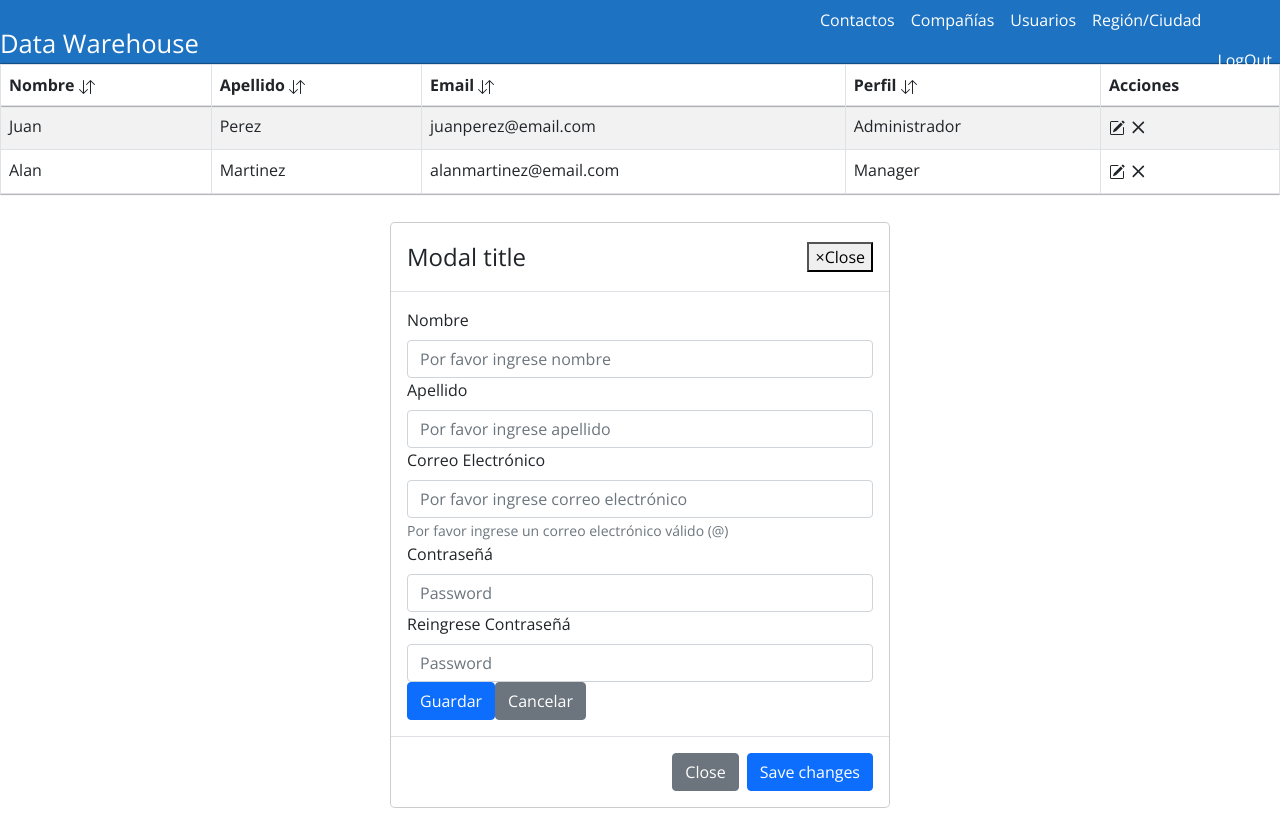
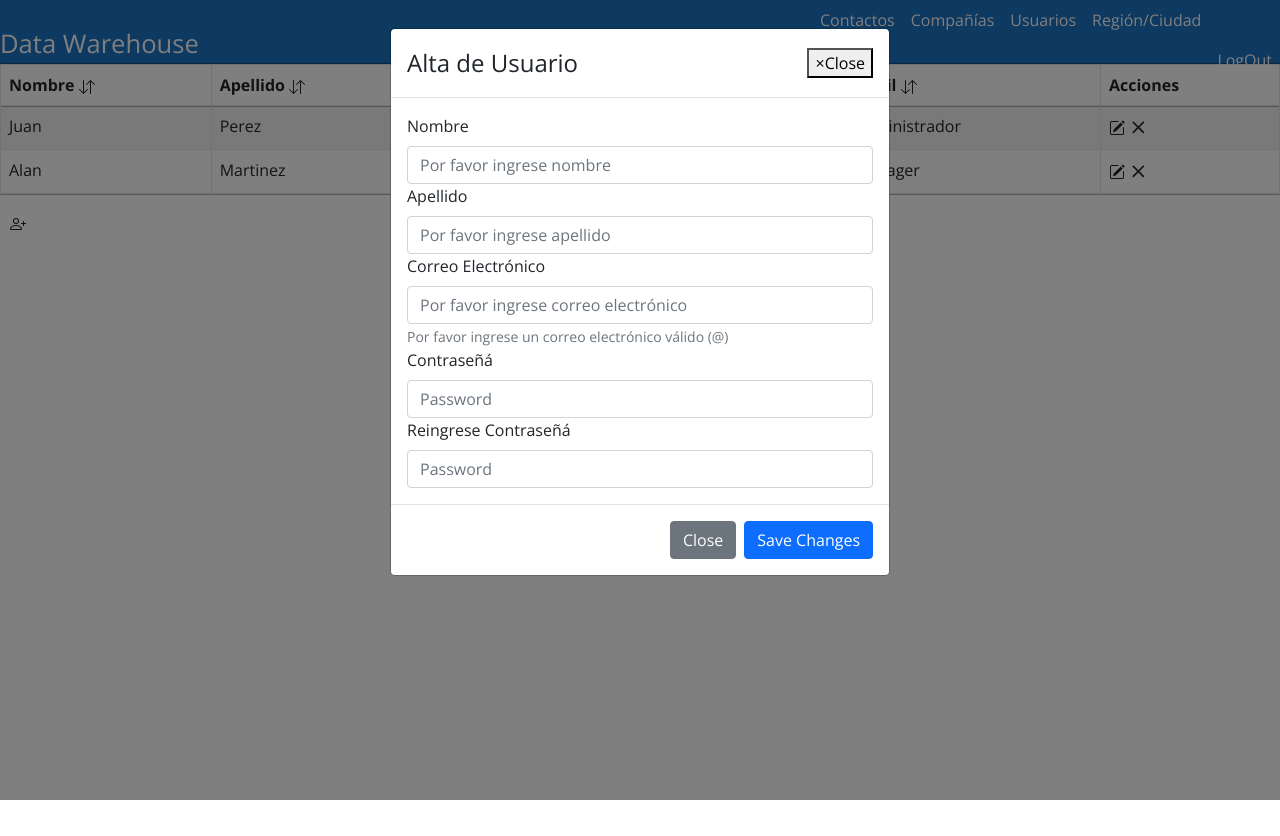
Before and after one commit to jyongkim/dataWarehouse, a React (Create React App) app: page /users in a window 1280 px wide. Both pictures are taken after a click on the icon 1116 px from the left and 127 px from the top of the page. After the commit the page ends 800 px from the top, so only its background shows below. Built offline with nearby package versions, Linux system fonts and the light colour scheme; no server answers.

Commit message:
Se continúa ABM de Usuarios

```diff
--- a/src/Frontend/pages/User.js
+++ b/src/Frontend/pages/User.js
@@ -1,8 +1,10 @@
 import React from 'react';
 import './User.css';
-import { Table, Form, Button,Modal } from 'react-bootstrap';
+import { Table, Form, Button, Modal, OverlayTrigger, Tooltip } from 'react-bootstrap';
+
+
 import { useState, useEffect } from 'react';
-import { PencilSquare, ArrowDownUp, X } from 'react-bootstrap-icons';
+import { PencilSquare, ArrowDownUp, X, PersonPlus } from 'react-bootstrap-icons';
 
 export default function User() {
 
@@ -10,12 +12,14 @@ export default function User() {
 
     useEffect(() => {
         setUsuarios([{
+            Id:1,
             Nombre: 'Juan',
             Apellido: 'Perez',
             Email: 'juanperez@email.com',
             Perfil: 'Administrador'
         },
         {
+            id:2,
             Nombre: 'Alan',
             Apellido: 'Martinez',
             Email: 'alanmartinez@email.com',
@@ -72,7 +76,23 @@ export default function User() {
                 return 0
             })])
     }
-    return (
+    /** Modal  */
+    const [show, setShow] = useState(false);
+    const handleClose = () => setShow(false);
+    const handleShow = () => setShow(true);
+    /** End Modal  */
+    /** Modal  */
+    const [showConfirm, setShowConfirm] = useState(false);
+    const handleCloseConfirm = () => setShowConfirm(false);
+    const handleShowConfirm = () => setShowConfirm(true);
+    /** End Modal  */
+    const handleDelete = (id) => {
+        setShowConfirm(true);
+
+        //setUsuarios([...usuarios.filter(e=> e.Id != id)])
+    };
+    console.log(show)
+;    return (
         <div>
             <Table striped bordered hover className="users">
                 <thead>
@@ -101,21 +121,32 @@ export default function User() {
                                     {u.Perfil}
                                 </td>
                                 <td>
-                                    <PencilSquare style={{ cursor: 'pointer' }}></PencilSquare>
-                                    <X style={{ cursor: 'pointer', fontStyle: 'bold', fontSize: '20pt' }}></X>
+                                    <PencilSquare style={{ cursor: 'pointer' }} onClick={() =>handleShow()}></PencilSquare>
+                                    <X style={{ cursor: 'pointer', fontStyle: 'bold', fontSize: '20pt' }} onClick={()=> handleDelete(u.Id)}></X>
                                 </td>
                             </tr>
                         ))
                     }
                 </tbody>
             </Table>
-            <Modal.Dialog show={true}>
+            <OverlayTrigger
+            key="right"
+            placement="right"
+            overlay={
+                <Tooltip id={`tooltip-right`}>
+                    Agregar Nuevo
+                </Tooltip>
+            }
+            >
+            <PersonPlus style={{ cursor: 'pointer', marginLeft:'10px' }} onClick={() =>handleShow()}></PersonPlus>
+            </OverlayTrigger>
+
+             <Modal show={show} onHide={handleClose}>
                 <Modal.Header closeButton>
-                    <Modal.Title>Modal title</Modal.Title>
+                <Modal.Title>Alta de Usuario</Modal.Title>
                 </Modal.Header>
-
                 <Modal.Body>
-                    <Form container>
+                <Form>
                         <Form.Group controlId="formBasicNombre">
                             <Form.Label>Nombre</Form.Label>
                             <Form.Control type="text" placeholder="Por favor ingrese nombre" />
@@ -145,21 +176,31 @@ export default function User() {
                             <Form.Label>Reingrese Contraseñá</Form.Label>
                             <Form.Control type="password" placeholder="Password" />
                         </Form.Group>
-
-                        <Button variant="primary" type="submit">
-                            Guardar
-                </Button>
-                        <Button variant="secondary" type="button">
-                            Cancelar
-                </Button>
                     </Form>
                 </Modal.Body>
-
                 <Modal.Footer>
-                    <Button variant="secondary">Close</Button>
-                    <Button variant="primary">Save changes</Button>
+                <Button variant="secondary" onClick={handleClose}>
+                    Close
+                </Button>
+                <Button variant="primary" onClick={handleClose}>
+                    Save Changes
+                </Button>
                 </Modal.Footer>
-            </Modal.Dialog>
+            </Modal>
+            <Modal show={showConfirm} onHide={handleCloseConfirm}>
+                <Modal.Header closeButton>
+                <Modal.Title>Modal heading</Modal.Title>
+                </Modal.Header>
+                <Modal.Body>Woohoo, you're reading this text in a modal!</Modal.Body>
+                <Modal.Footer>
+                <Button variant="secondary" onClick={handleCloseConfirm}>
+                    Close
+                </Button>
+                <Button variant="primary" onClick={handleCloseConfirm}>
+                    Save Changes
+                </Button>
+                </Modal.Footer>
+            </Modal>
 
         </div>
     )
```
